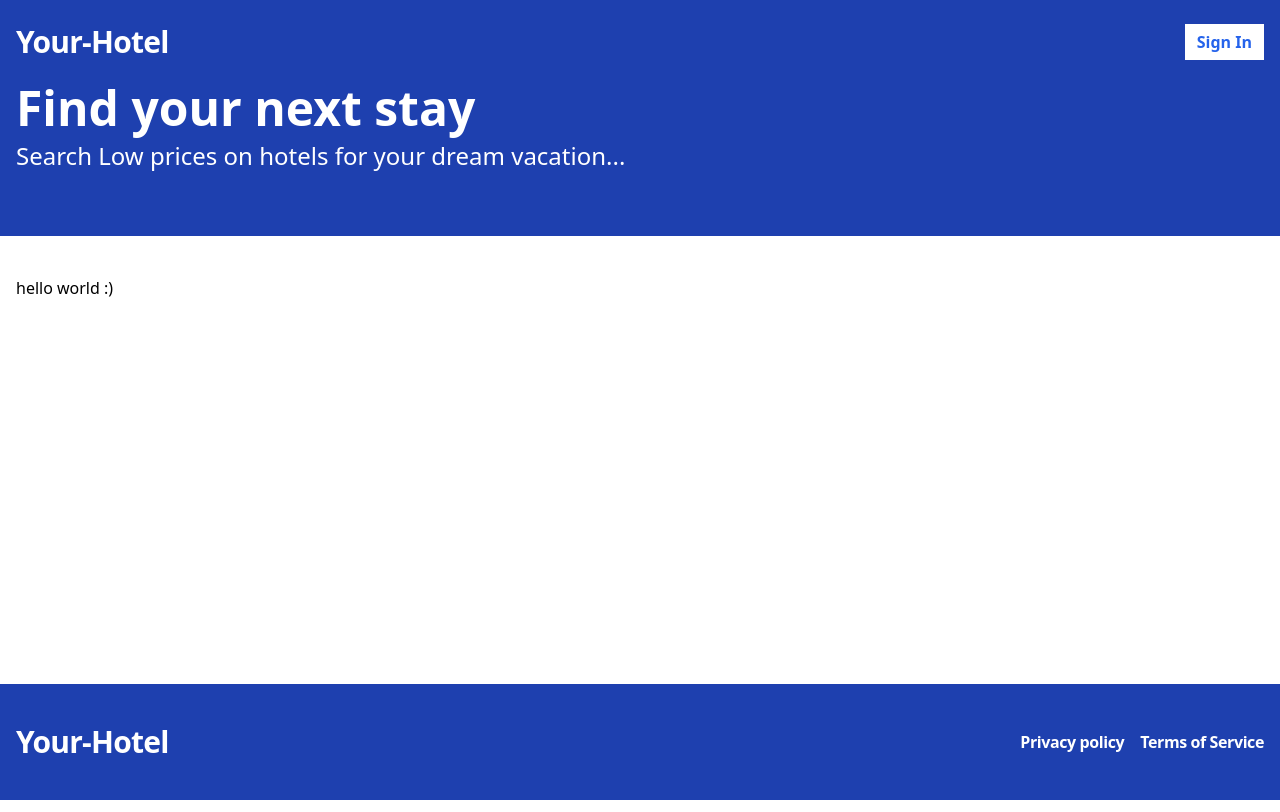
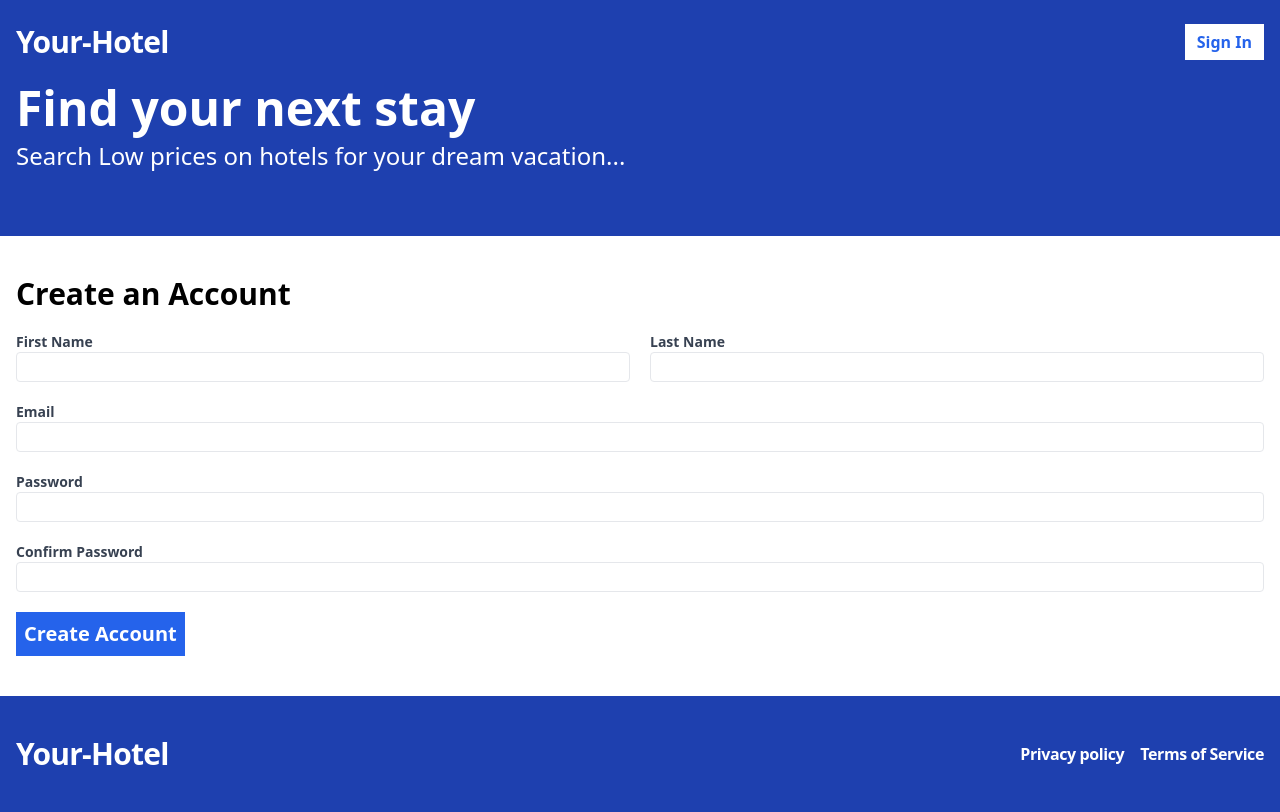
Before and after one commit to devoloper-rakib/your-hotel, a React (Vite) app in the folder frontend/: page /register in a window 1280 px wide. Before the commit this address led to /. Built offline with nearby package versions, Linux system fonts and the light colour scheme.

Commit message:
register page frontend added

```diff
--- a/frontend/package.json
+++ b/frontend/package.json
@@ -12,6 +12,7 @@
 	"dependencies": {
 		"react": "^18.2.0",
 		"react-dom": "^18.2.0",
+		"react-hook-form": "^7.49.3",
 		"react-router-dom": "^6.21.3"
 	},
 	"devDependencies": {
--- a/frontend/src/App.tsx
+++ b/frontend/src/App.tsx
@@ -5,6 +5,7 @@
 	Navigate,
 } from 'react-router-dom';
 import Layout from './layout/Layout';
+import Register from './pages/Register';
 
 function App() {
 	return (
@@ -26,6 +27,14 @@
 						</Layout>
 					}
 				/>
+				<Route
+					path='register'
+					element={
+						<Layout>
+							<Register />
+						</Layout>
+					}
+				/>
 				<Route path='*' element={<Navigate to='/' />} />
 			</Routes>
 		</Router>
--- /dev/null
+++ b/frontend/src/pages/Register.tsx
@@ -0,0 +1,95 @@
+import { useForm } from 'react-hook-form';
+
+// ts validation types
+type RegisterFormData = {
+	firstName: string;
+	lastName: string;
+	email: string;
+	password: string;
+	confirmPassword: string;
+};
+
+const Register = () => {
+	const { register, watch, handleSubmit } = useForm<RegisterFormData>();
+
+	const onSubmit = handleSubmit((data) => {
+		console.log(data);
+	});
+
+	return (
+		<form className='flex flex-col gap-5' onSubmit={onSubmit}>
+			<h2 className='text-3xl font-bold'>Create an Account</h2>
+
+			<div className='flex flex-col md:flex-row gap-5'>
+				<label className='text-gray-700 text-sm font-bold flex-1'>
+					First Name
+					<input
+						className='border rounded w-full py-1 px-2 font-normal'
+						{...register('firstName', { required: 'this filed is Required' })}
+					></input>
+				</label>
+
+				<label className='text-gray-700 text-sm font-bold flex-1'>
+					Last Name
+					<input
+						type='text'
+						className='border rounded w-full py-1 px-2 font-normal'
+						{...register('lastName', { required: 'this filed is required' })}
+					></input>
+				</label>
+			</div>
+
+			<label className='text-gray-700 text-sm font-bold flex-1'>
+				Email
+				<input
+					type='email'
+					className='border rounded w-full py-1 px-2 font-normal'
+					{...register('email', { required: 'this filed is required' })}
+				></input>
+			</label>
+
+			<label className='text-gray-700 text-sm font-bold flex-1'>
+				Password
+				<input
+					type='password'
+					className='border rounded w-full py-1 px-2 font-normal'
+					{...register('password', {
+						required: 'this filed is required',
+						minLength: {
+							value: 6,
+							message: 'password must be at least 6 characters',
+						},
+					})}
+				></input>
+			</label>
+
+			<label className='text-gray-700 text-sm font-bold flex-1'>
+				Confirm Password
+				<input
+					type='password'
+					className='border rounded w-full py-1 px-2 font-normal'
+					{...register('confirmPassword', {
+						validate: (value) => {
+							if (!value) {
+								return 'This field is required';
+							} else if (watch('password') !== value) {
+								return 'Your password do not match!';
+							}
+						},
+					})}
+				></input>
+			</label>
+
+			<span>
+				<button
+					type='submit'
+					className='bg-blue-600 text-white p-2 font-bold hover:bg-blue-500 text-xl '
+				>
+					Create Account
+				</button>
+			</span>
+		</form>
+	);
+};
+
+export default Register;
```
Also changed, not shown: 2 other files (tests, documents, lock files or other folders).
